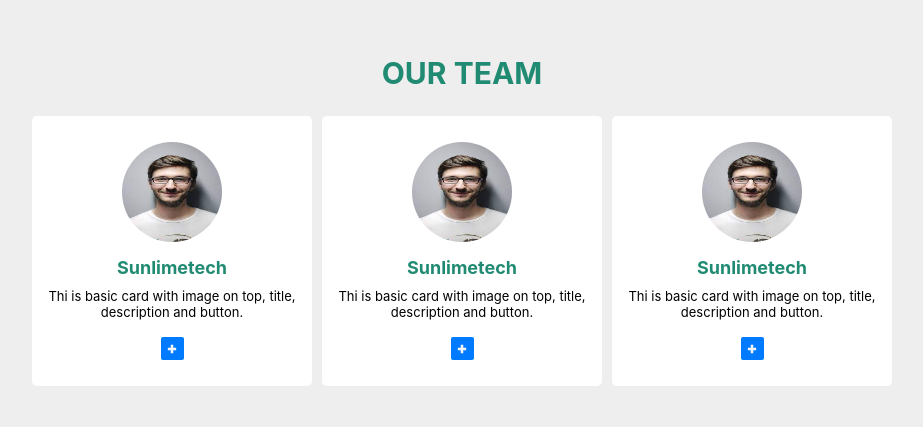
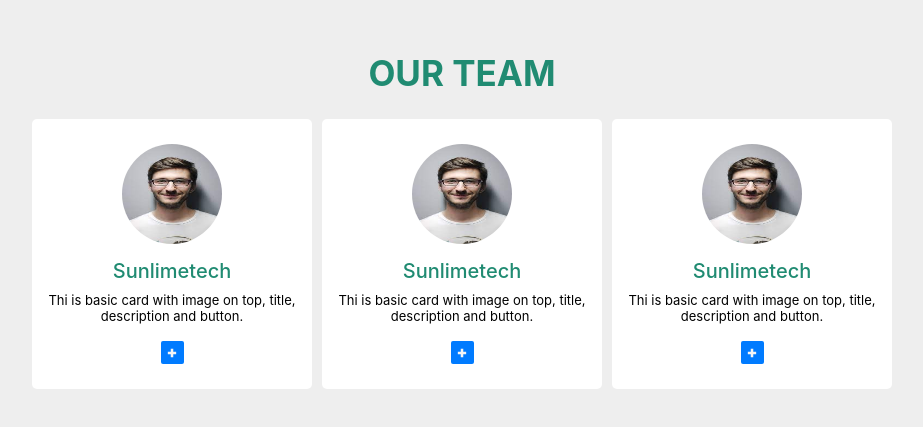
Before and after one commit to Zaibi727/Collection-of-Designs, a React (Create React App) app: page / in a window 1280 px wide. Shown: the part 177-604 px from the top of the page, without its empty margins (178-1101 px from the left). Built offline with nearby package versions, Linux system fonts and the light colour scheme.

Commit message:
Update bioCards.module.css

```diff
--- a/src/components/BioCards/bioCards.module.css
+++ b/src/components/BioCards/bioCards.module.css
@@ -25,7 +25,7 @@
 
 
 .hhh{
-  font-size: 30px;
+  font-size: 35px;
   font-weight: bold;
   color: #208b72;
   margin-bottom: 20px;
@@ -50,8 +50,8 @@
     margin-bottom: -10px;
 }
 .name{
-    font-size: 18px;
-    font-weight: bold;
+    font-size: 20px;
+    font-weight: 500;
     color: #208b72;
     margin-bottom: -8px;
 }
```
